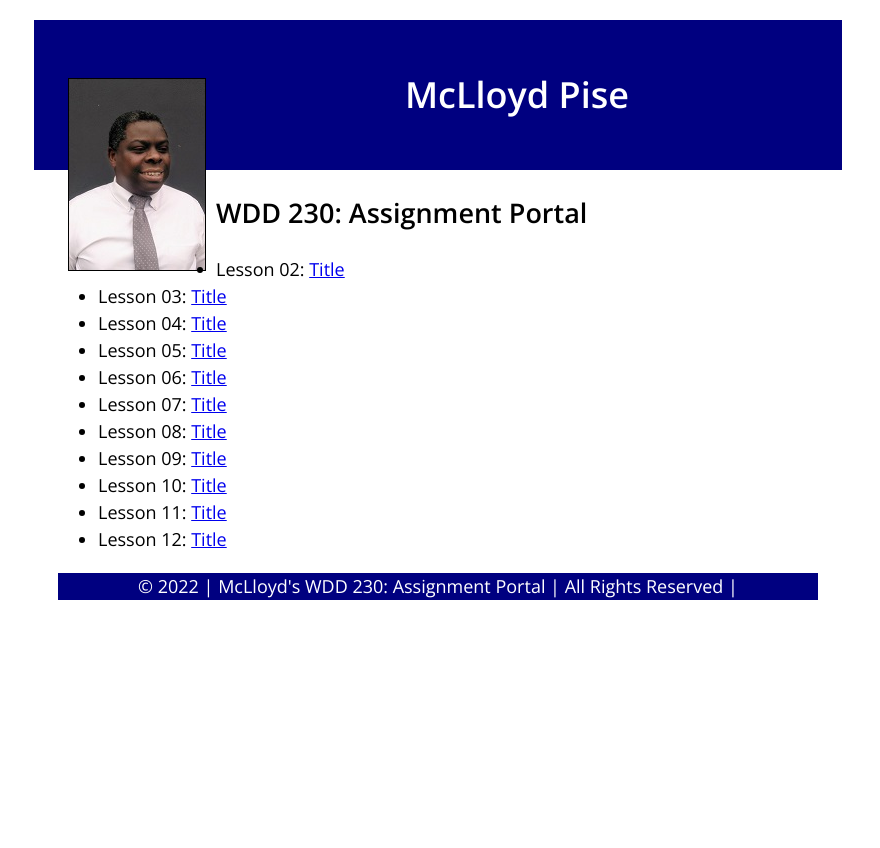
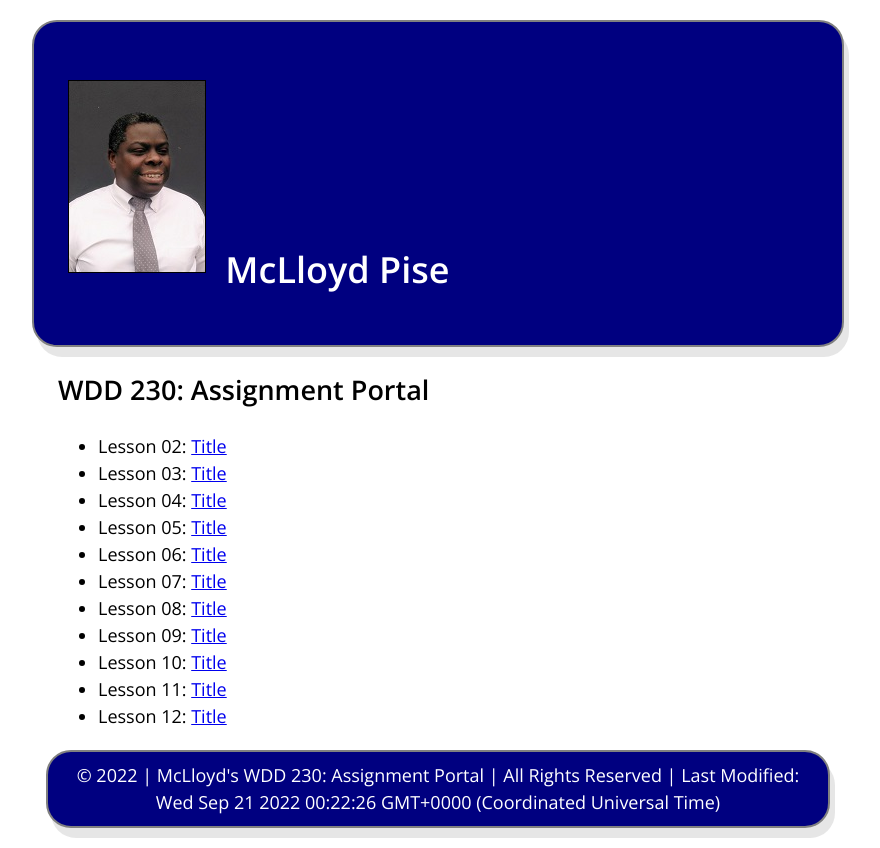
Before and after one commit to mclloydp/wdd230_2022, a plain HTML site: page index.htm in a window 1280 px wide. Shown: the whole page, without its empty margins (202-1082 px from the left). Before the commit the page ends 800 px from the top, so only its background shows below. Drawn offline with nearby package versions, Linux system fonts and the light colour scheme; files that its build step writes are made by us from their sources.

Commit message:
corrected lastmodified

```diff
--- a/index.htm
+++ b/index.htm
@@ -44,8 +44,12 @@
         </section>
     </main>
     <footer>
-        &copy; 2022 | McLloyd's WDD 230: Assignment Portal | All Rights Reserved |
+        &copy; 2022 | McLloyd's WDD 230: Assignment Portal | All Rights Reserved | Last Modified: <span id='lastupdated'></span>
     </footer>
+    <script>
+        document.getElementById('lastupdated').textContent = new Date(document.lastModified);
+
+    </script>
 
 </body>
 
--- a/styles/main.css
+++ b/styles/main.css
@@ -7,12 +7,17 @@ body {
 header, nav, main, footer {
     margin: 1.25rem auto;
     max-width: 760px;
+
 }
 
 header, footer {
     background-color: navy;
     color: white;
     text-align: center;
+    border: 2px solid gray ;
+    padding: 10px;
+    border-radius: 25px;
+    box-shadow: 5px 10px #88888836;
 }
 
     header {padding: 1.5rem;
@@ -20,8 +25,12 @@ header, footer {
     }
 
 h1 img {
-    float: inline-start;
+    /* float: inline-start; */
     margin: 10px;
     border: 1px solid black;
     size: 50px;
 }
+
+h1 {
+    text-align: start ;
+}
```
